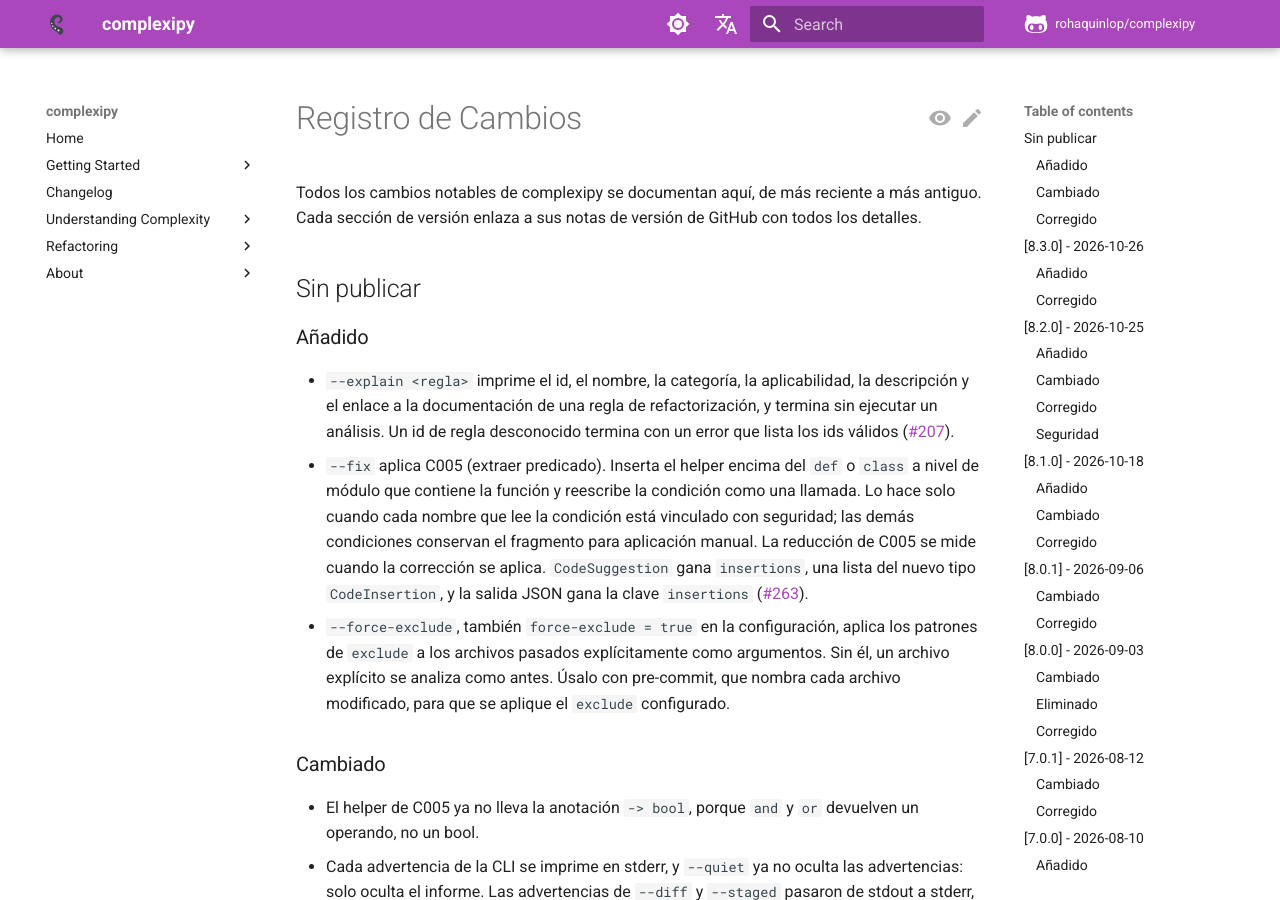
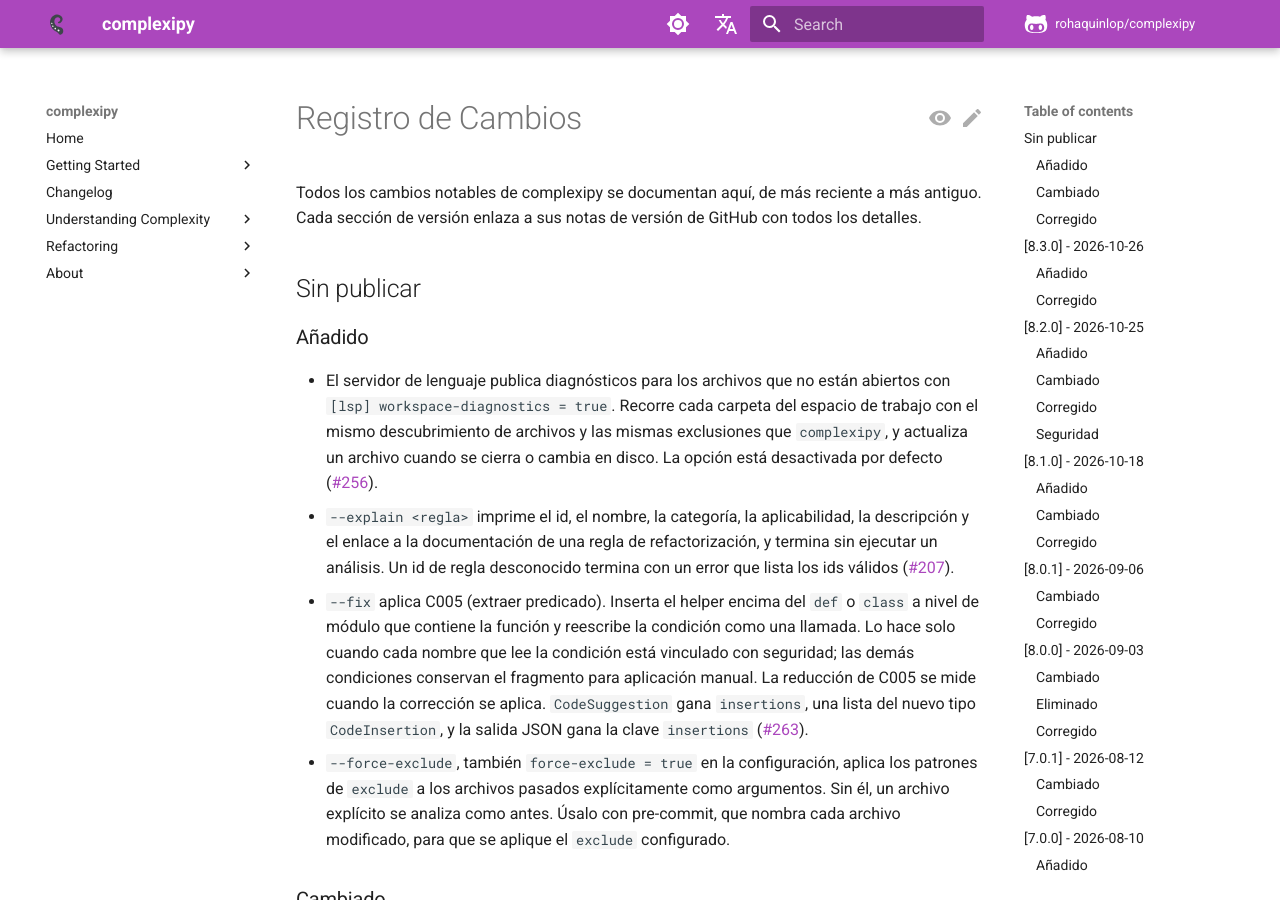
Before and after one commit to rohaquinlop/complexipy, an MkDocs documentation site: the page built from docs/es/changelog.md, in a window 1280 px wide and 900 px high. Built offline with MkDocs 1.6.1 and Material for MkDocs 9.7.7, drawn with Linux system fonts in a browser that asks for light colours; comment, search, counter and statistics services are not loaded.

Commit message:
docs: document lsp workspace-diagnostics

```diff
--- a/docs/es/changelog.md
+++ b/docs/es/changelog.md
@@ -8,6 +8,12 @@ GitHub con todos los detalles.
 
 ### Añadido
 
+- El servidor de lenguaje publica diagnósticos para los archivos que no están
+  abiertos con `[lsp] workspace-diagnostics = true`. Recorre cada carpeta del
+  espacio de trabajo con el mismo descubrimiento de archivos y las mismas
+  exclusiones que `complexipy`, y actualiza un archivo cuando se cierra o cambia
+  en disco. La opción está desactivada por defecto
+  ([#256](https://github.com/rohaquinlop/complexipy/issues/256)).
 - `--explain <regla>` imprime el id, el nombre, la categoría, la
   aplicabilidad, la descripción y el enlace a la documentación de una regla de
   refactorización, y termina sin ejecutar un análisis. Un id de regla
```
Also changed, not shown: CHANGELOG.md (+5 -0 lines), docs/editors.md (+4 -1 lines), docs/es/editors.md (+4 -1 lines), docs/es/usage-guide.md (+4 -1 lines), docs/usage-guide.md (+4 -1 lines).
